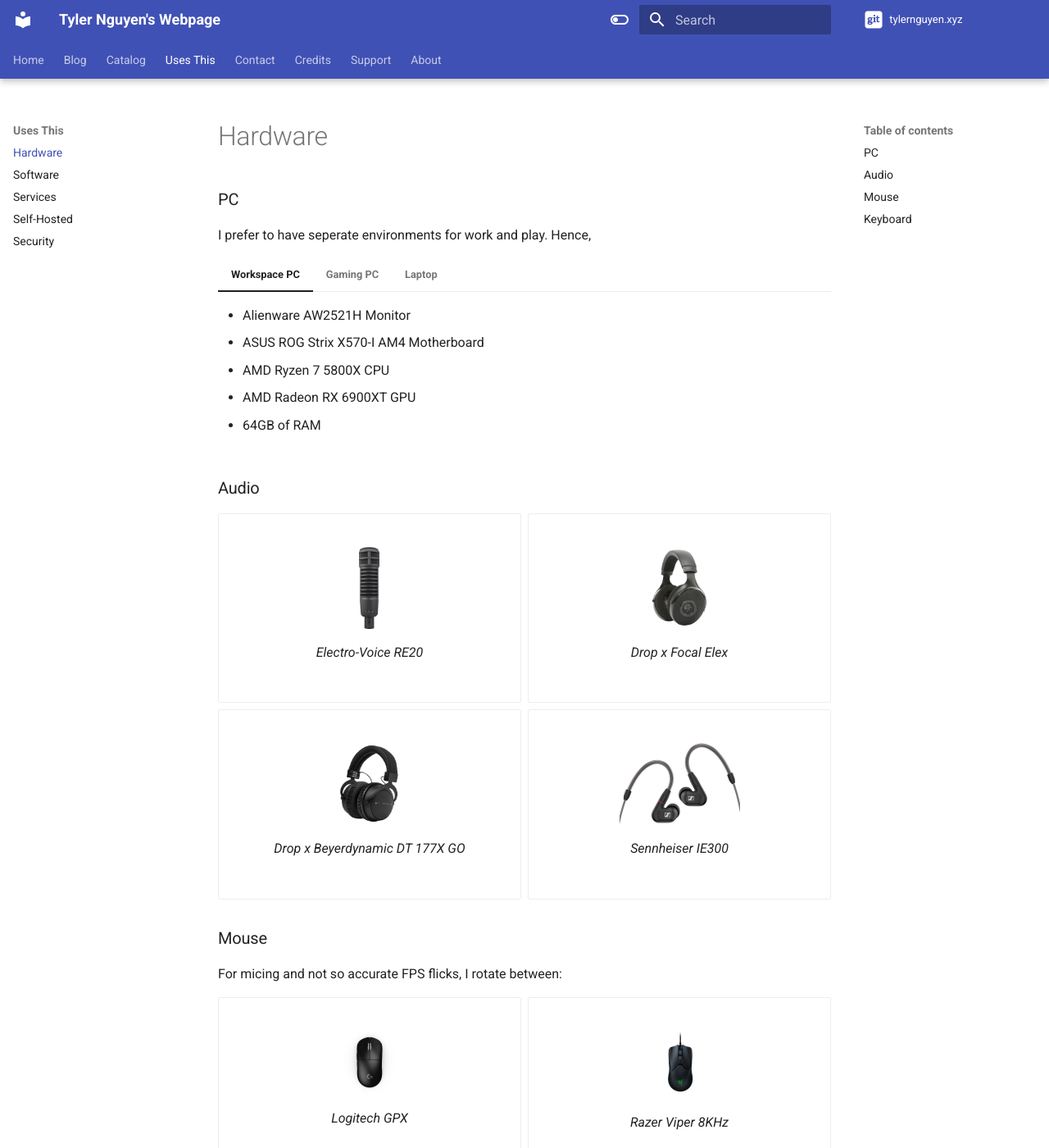
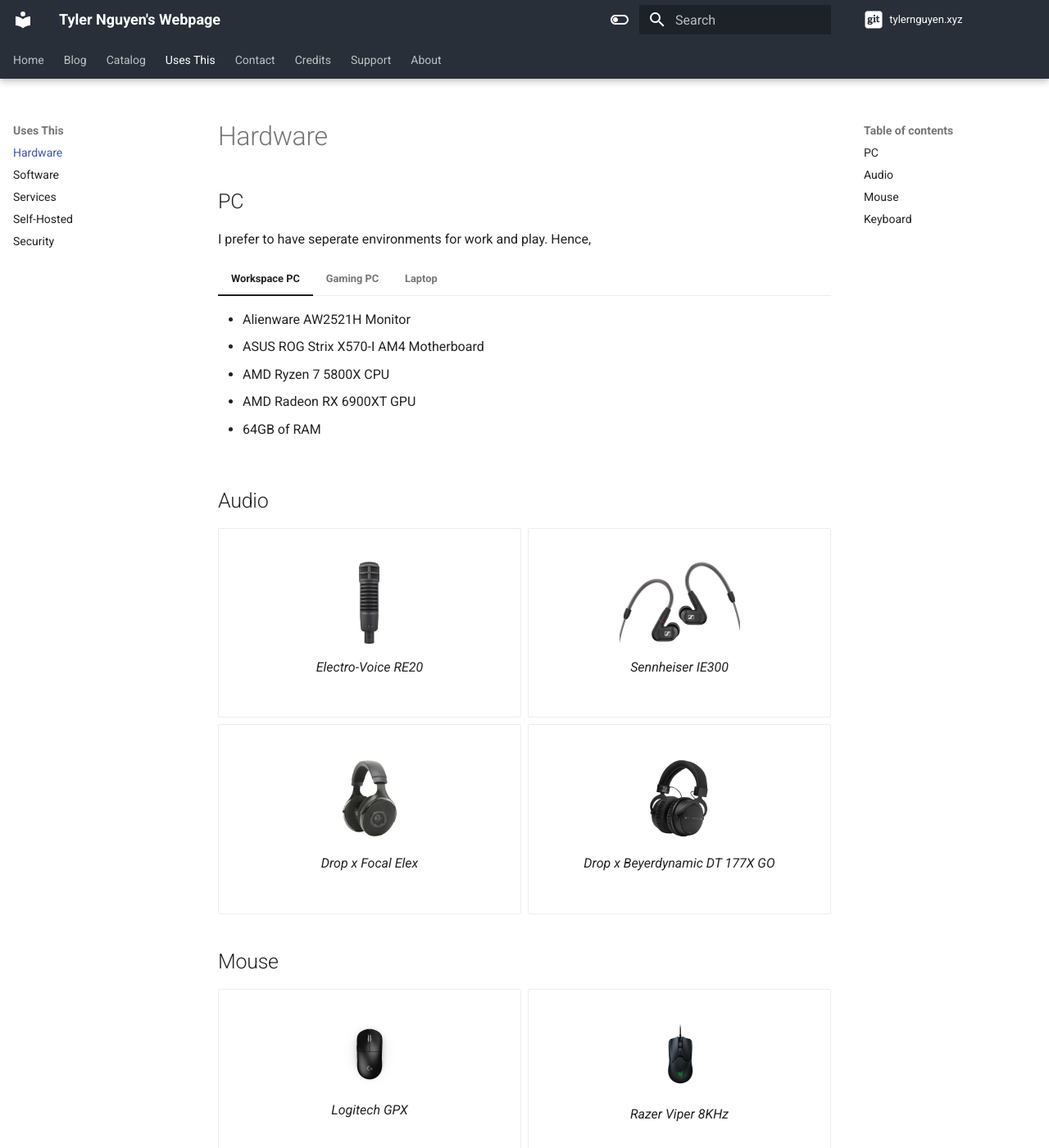
Before and after one commit to tylernguyen/tylernguyen.xyz, an MkDocs documentation site: the page built from docs/uses-this/hardware.md, in a window 1280 px wide and 1400 px high. Shown: the whole window at 82% size. Built offline with MkDocs 1.6.1 and Material for MkDocs 9.7.7, drawn with Linux system fonts in a browser that asks for light colours; plug-ins that fetch from the network failed and are left out; comment, search, counter and statistics services are not loaded.

Commit message:
specify colors

```diff
--- a/docs/stylesheets/extra.css
+++ b/docs/stylesheets/extra.css
@@ -4,14 +4,11 @@
 }
 
 /* SECTION Colors */
-:root {
+/* ANCHOR Dark Mode Colors */
+[data-md-color-scheme="slate"] {
   --md-primary-fg-color: #282F38;
   --md-primary-fg-color--light: #282F38;
   --md-primary-fg-color--dark: #232631;
-}
-
-/* ANCHOR Dark Mode Colors */
-[data-md-color-scheme="slate"] {
   --md-default-bg-color: rgb(26, 28, 35);
   --md-default-bg-color--light: rgb(26, 28, 35, 0.54);
   --md-default-bg-color--lighter: rgb(26, 28, 35, 0.26);
@@ -24,6 +21,9 @@
 
 /* ANCHOR Light Mode Colors */
 [data-md-color-scheme="default"] {
+  --md-primary-fg-color: #282F38;
+  --md-primary-fg-color--light: #282F38;
+  --md-primary-fg-color--dark: #232631;
   --md-typeset-a-color: #4051B5;
 }
 
--- a/docs/uses-this/hardware.md
+++ b/docs/uses-this/hardware.md
@@ -1,4 +1,4 @@
-### PC
+## PC
 
 I prefer to have seperate environments for work and play. Hence,
 
@@ -21,7 +21,7 @@
 
     Thinkpad X1 Carbon 2018/6th Gen [running macOS](https://github.com/tylernguyen/x1c6-hackintosh)
 
-### Audio
+## Audio
 
 <div class="grid cards" markdown>
 
@@ -29,6 +29,13 @@
       <p align="center">
        ![Electro-Voice RE20](/assets/img/uses-this/icons/Electro-Voice-RE20.png)
        <figcaption>Electro-Voice RE20</figcaption>
+      </p>
+    </figure>
+
+-   <figure markdown>
+      <p align="center">
+       ![Sennheiser IE300](/assets/img/uses-this/icons/Sennheiser-IE300.png)
+       <figcaption>Sennheiser IE300</figcaption>
       </p>
     </figure>
 
@@ -46,18 +53,9 @@
       </p>
     </figure>
 
--   <figure markdown>
-      <p align="center">
-       ![Sennheiser IE300](/assets/img/uses-this/icons/Sennheiser-IE300.png)
-       <figcaption>Sennheiser IE300</figcaption>
-      </p>
-    </figure>
-
 </div>
 
-### Mouse
-
-For micing and not so accurate FPS flicks, I rotate between:
+## Mouse
 
 <div class="grid cards" markdown>
 
@@ -91,7 +89,7 @@
 
 </div>
 
-### Keyboard
+## Keyboard
 
 The main keyboard is usually my modded FC660C with the Norbauer Heavy-6: Urbi et Orbi edition case, BKE Redux Light v1 domes, MT3 Serika keycaps, with a custom QMK-compatible controller from Hasu.
 I also rotate it with a similarly modded FC980C and a Mode65 built with Alpaca linear switches.
```
